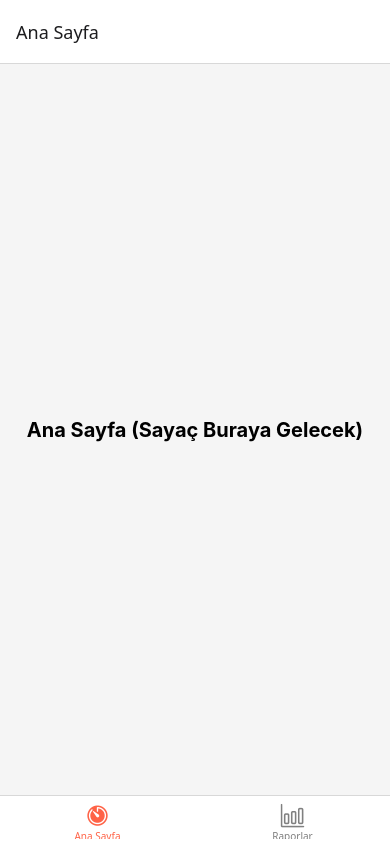
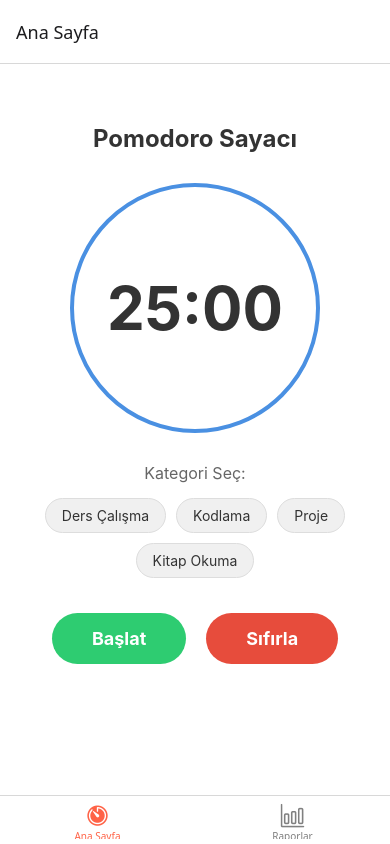
Before and after one commit to ByThePi/mobil-uygulama-gelistirme-proje, a React Native app: screen / in a window 390 px wide. Built offline with nearby package versions, Linux system fonts and the light colour scheme.

Commit message:
Feat: timer mantigi start/pause/reset ve kategori tercihi eklendi

```diff
--- a/src/screens/HomeScreen.js
+++ b/src/screens/HomeScreen.js
@@ -1,15 +1,136 @@
-import React from 'react';
-import { View, Text, StyleSheet } from 'react-native';
+import React, { useState, useEffect } from 'react';
+import { View, Text, StyleSheet, TouchableOpacity, Alert, ScrollView } from 'react-native';
 
 export default function HomeScreen() {
+  // 25 dakika = 1500 saniye
+  const INITIAL_TIME = 25 * 60;
+
+  const [timeLeft, setTimeLeft] = useState(INITIAL_TIME);
+  const [isActive, setIsActive] = useState(false);
+  const [category, setCategory] = useState(null); // Seçilen kategori
+
+  const categories = ["Ders Çalışma", "Kodlama", "Proje", "Kitap Okuma"];
+
+  // Sayaç Mantığı (useEffect)
+  useEffect(() => {
+    let interval = null;
+
+    if (isActive && timeLeft > 0) {
+      interval = setInterval(() => {
+        setTimeLeft((prevTime) => prevTime - 1);
+      }, 1000);
+    } else if (timeLeft === 0) {
+      // Süre bittiğinde
+      setIsActive(false);
+      clearInterval(interval);
+      Alert.alert("Tebrikler!", "Odaklanma seansını başarıyla tamamladın.");
+    }
+
+    return () => clearInterval(interval);
+  }, [isActive, timeLeft]);
+
+  // Yardımcı Fonksiyonlar
+  const startTimer = () => {
+    if (!category) {
+      Alert.alert("Uyarı", "Lütfen önce bir kategori seçin!");
+      return;
+    }
+    setIsActive(true);
+  };
+
+  const pauseTimer = () => {
+    setIsActive(false);
+  };
+
+  const resetTimer = () => {
+    setIsActive(false);
+    setTimeLeft(INITIAL_TIME);
+    // İstersen kategoriyi de sıfırlayabilirsin: setCategory(null);
+  };
+
+  // Saniyeyi Dakika:Saniye formatına çevir (Örn: 25:00)
+  const formatTime = (seconds) => {
+    const mins = Math.floor(seconds / 60);
+    const secs = seconds % 60;
+    return `${mins < 10 ? '0' : ''}${mins}:${secs < 10 ? '0' : ''}${secs}`;
+  };
+
   return (
     <View style={styles.container}>
-      <Text style={styles.text}>Ana Sayfa (Sayaç Buraya Gelecek)</Text>
+      <Text style={styles.header}>Pomodoro Sayacı</Text>
+
+      {/* Sayaç Göstergesi */}
+      <View style={styles.timerContainer}>
+        <Text style={styles.timerText}>{formatTime(timeLeft)}</Text>
+      </View>
+
+      {/* Kategori Seçimi */}
+      <View style={styles.categoryContainer}>
+        <Text style={styles.subHeader}>Kategori Seç:</Text>
+        <View style={styles.categoryList}>
+          {categories.map((cat) => (
+            <TouchableOpacity
+              key={cat}
+              style={[
+                styles.categoryButton,
+                category === cat && styles.selectedCategory // Seçiliyse rengi değiştir
+              ]}
+              onPress={() => !isActive && setCategory(cat)} // Sayaç çalışırken değiştirmesin
+            >
+              <Text style={[
+                styles.categoryText,
+                category === cat && styles.selectedCategoryText
+              ]}>{cat}</Text>
+            </TouchableOpacity>
+          ))}
+        </View>
+      </View>
+
+      {/* Kontrol Butonları */}
+      <View style={styles.controls}>
+        {!isActive ? (
+          <TouchableOpacity style={styles.buttonStart} onPress={startTimer}>
+            <Text style={styles.buttonText}>Başlat</Text>
+          </TouchableOpacity>
+        ) : (
+          <TouchableOpacity style={styles.buttonPause} onPress={pauseTimer}>
+            <Text style={styles.buttonText}>Duraklat</Text>
+          </TouchableOpacity>
+        )}
+
+        <TouchableOpacity style={styles.buttonReset} onPress={resetTimer}>
+          <Text style={styles.buttonText}>Sıfırla</Text>
+        </TouchableOpacity>
+      </View>
     </View>
   );
 }
 
 const styles = StyleSheet.create({
-  container: { flex: 1, justifyContent: 'center', alignItems: 'center', backgroundColor: '#f5f5f5' },
-  text: { fontSize: 20, fontWeight: 'bold' },
+  container: { flex: 1, backgroundColor: '#fff', alignItems: 'center', paddingTop: 60 },
+  header: { fontSize: 24, fontWeight: 'bold', marginBottom: 30, color: '#333' },
+
+  timerContainer: {
+    width: 250, height: 250, borderRadius: 125, borderWidth: 4, borderColor: '#4a90e2',
+    justifyContent: 'center', alignItems: 'center', marginBottom: 30
+  },
+  timerText: { fontSize: 60, fontWeight: 'bold', color: '#333' },
+
+  categoryContainer: { width: '90%', marginBottom: 30 },
+  subHeader: { fontSize: 16, marginBottom: 10, color: '#666', textAlign: 'center' },
+  categoryList: { flexDirection: 'row', flexWrap: 'wrap', justifyContent: 'center' },
+
+  categoryButton: {
+    paddingVertical: 8, paddingHorizontal: 16, borderRadius: 20,
+    backgroundColor: '#f0f0f0', margin: 5, borderWidth: 1, borderColor: '#ddd'
+  },
+  selectedCategory: { backgroundColor: '#4a90e2', borderColor: '#4a90e2' },
+  categoryText: { color: '#333' },
+  selectedCategoryText: { color: '#fff', fontWeight: 'bold' },
+
+  controls: { flexDirection: 'row', gap: 20 },
+  buttonStart: { backgroundColor: '#2ecc71', paddingVertical: 15, paddingHorizontal: 40, borderRadius: 30 },
+  buttonPause: { backgroundColor: '#f1c40f', paddingVertical: 15, paddingHorizontal: 40, borderRadius: 30 },
+  buttonReset: { backgroundColor: '#e74c3c', paddingVertical: 15, paddingHorizontal: 40, borderRadius: 30 },
+  buttonText: { color: '#fff', fontSize: 18, fontWeight: 'bold' },
 });
```
